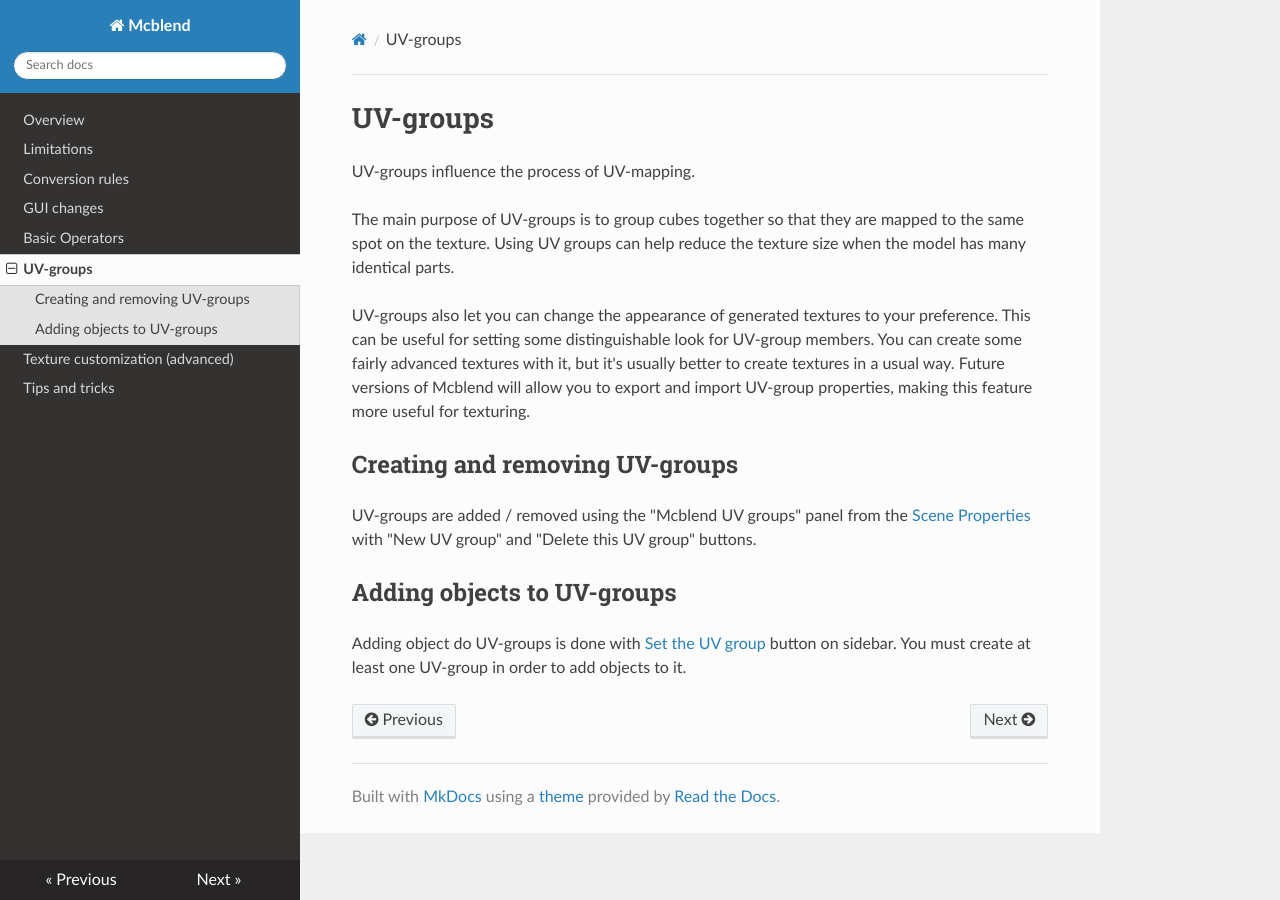
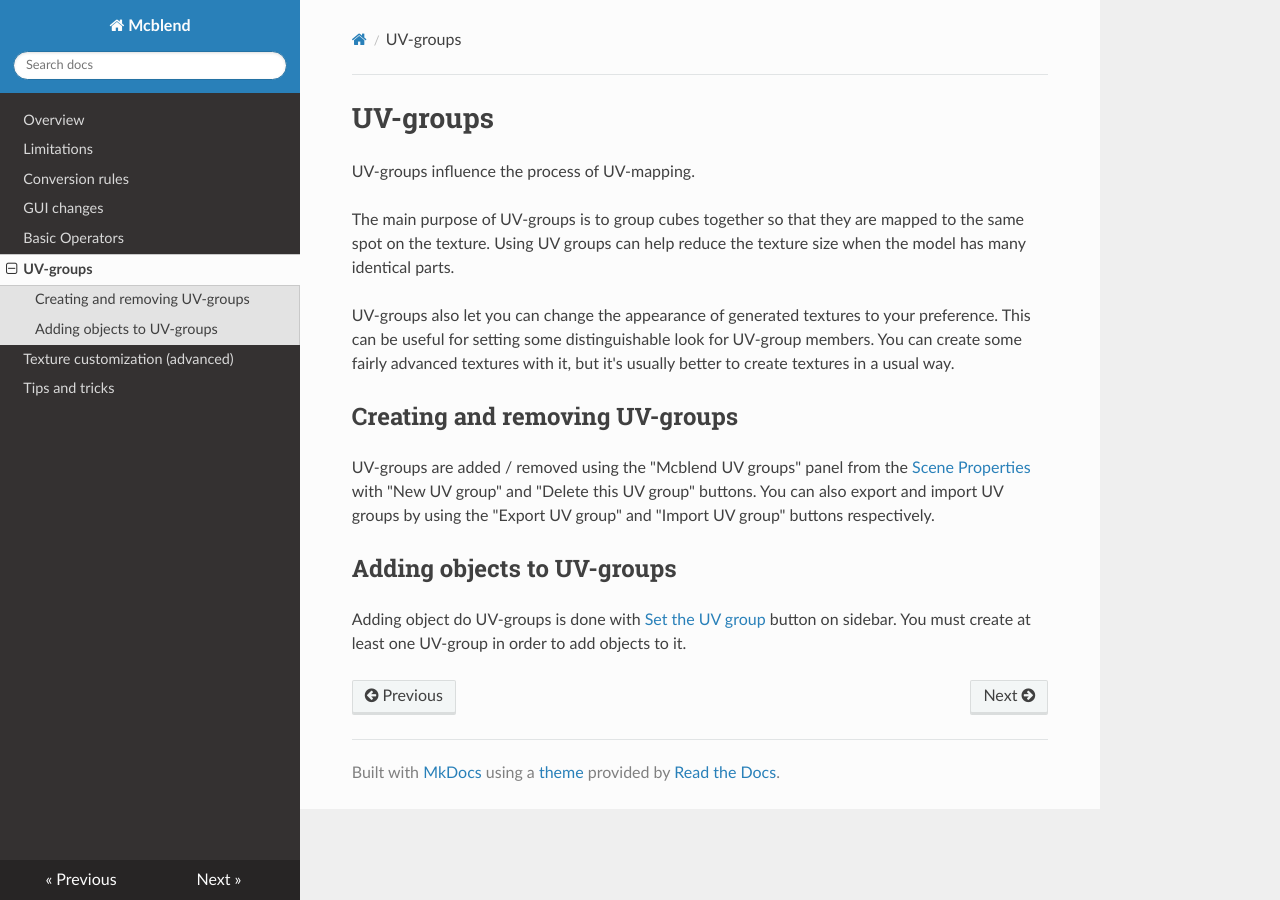
Before and after one commit to Nusiq/mcblend, an MkDocs documentation site: the page built from docs/uv_groups/index.md, in a window 1280 px wide. Built offline with MkDocs 1.6.1, drawn with Linux system fonts in a browser that asks for light colours; nearby versions of some CDN libraries.

Commit message:
Updated UV-group user guide.

```diff
--- a/docs/uv_groups/index.md
+++ b/docs/uv_groups/index.md
@@ -9,14 +9,13 @@ size when the model has many identical parts.
 UV-groups also let you can change the appearance  of generated textures to your
 preference. This can be useful for setting some distinguishable look for UV-group
 members. You can create some fairly advanced textures with it, but it's usually
-better to create textures in a usual way. Future versions of Mcblend will allow
-you to export and import UV-group properties, making this feature more useful
-for texturing.
+better to create textures in a usual way.
 
 ## Creating and removing UV-groups
 UV-groups are added / removed using the "Mcblend UV groups" panel from the
 [Scene Properties](../gui_changes/#scene-properties) with "New UV group" and
-"Delete this UV group" buttons.
+"Delete this UV group" buttons. You can also export and import UV groups by
+using the "Export UV group" and "Import UV group" buttons respectively.
 
 ## Adding objects to UV-groups
 Adding object do UV-groups is done with
```
Also changed, not shown: docs/img/customized_uv_groups.png, docs/img/uv_groups_panel.png.
